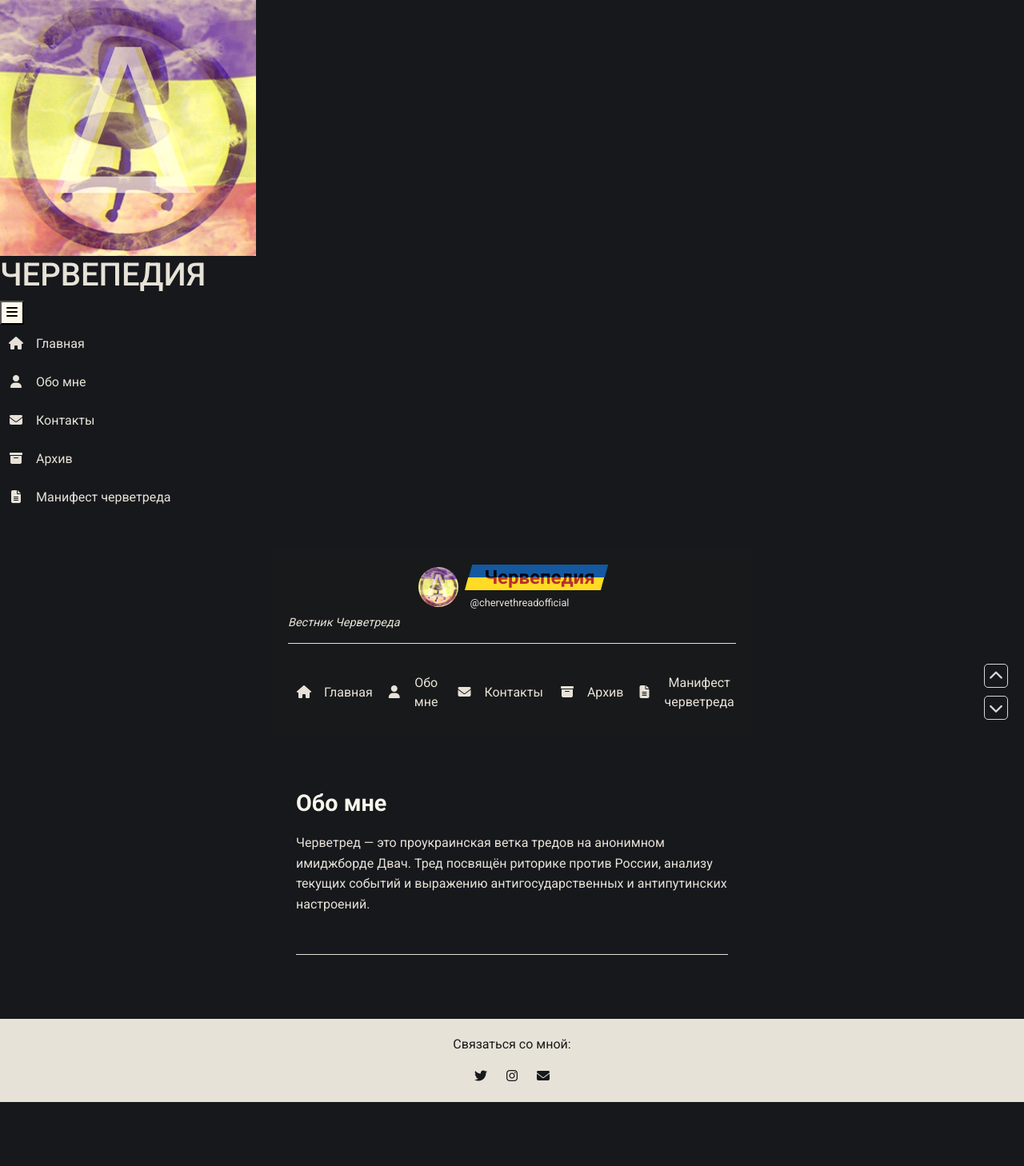
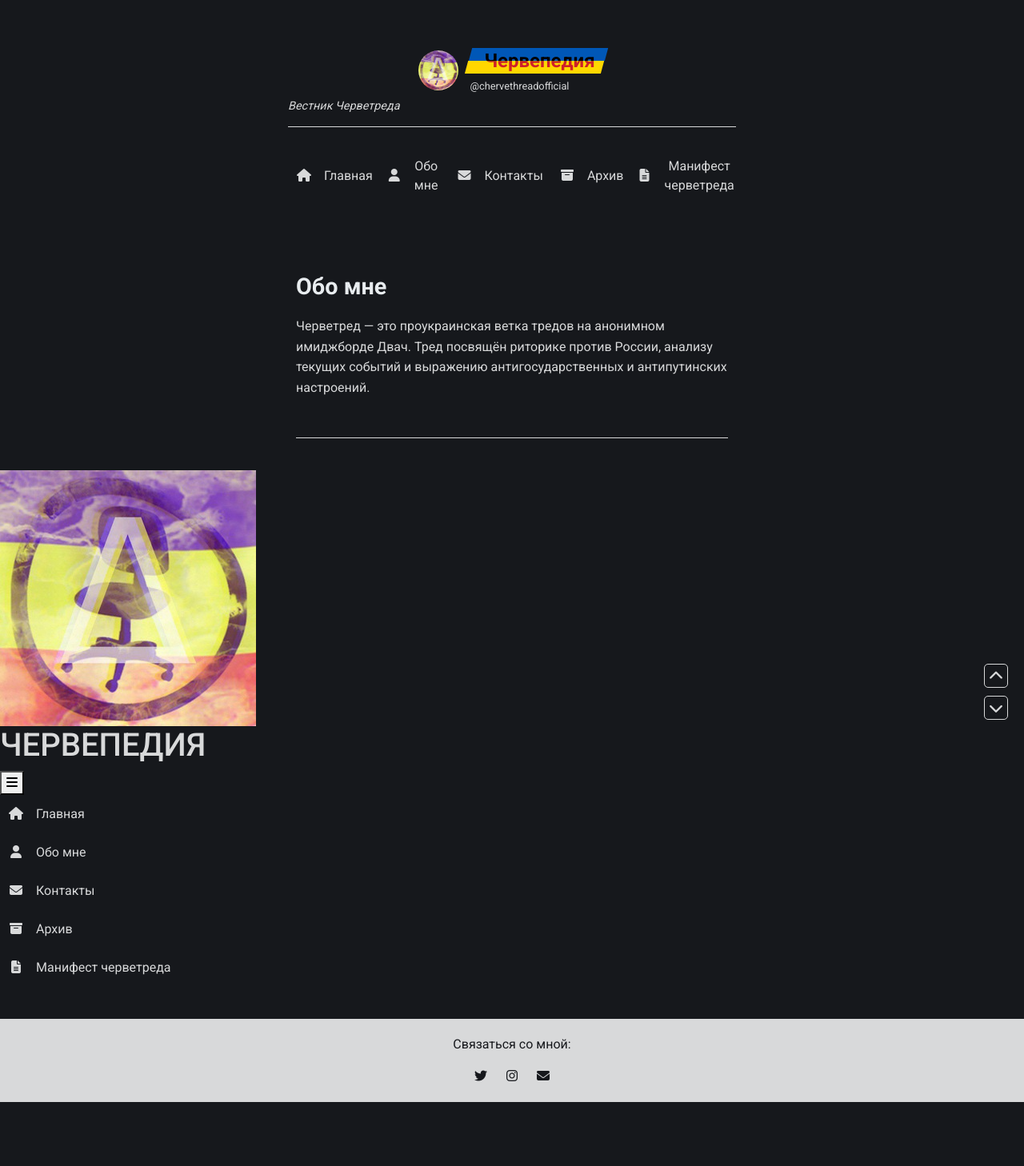
Before and after one commit to chervepediya/chervepediya.github.io, a Jekyll site: the page built from about.md, in a window 1280 px wide. Shown: the whole page at 80% size. Built offline with Jekyll 4.4.1, drawn with Linux system fonts in a browser that asks for light colours; nearby versions of some CDN libraries; a script that is not in the unit is left out.

Commit message:
Update default.html

```diff
--- a/_layouts/default.html
+++ b/_layouts/default.html
@@ -18,13 +18,18 @@
     <script async src="https://telegram.org/js/telegram-widget.js?22" data-telegram-post="channel/post" data-width="100%"></script>
 </head>
 <body>
-    <!-- Контейнер для содержимого с сепией -->
-    <div class="content-wrapper">
+    <div class="main-container">
+        {% include sidebar.html %}
+        <div class="posts-container">
+            {{ content }}
+        </div>
+    </div>
+
     <!-- Мобильная шапка -->
     <header class="mobile-header">
         <div class="header-content">
             <div class="header-left">
-                    <img src="{{ '/assets/images/logo.jpg' | absolute_url }}" alt="Логотип Черветреда" class="logo">
+                <img src="{{ '/assets/images/logo.jpg' | absolute_url }}" alt="Логотип" class="logo">
                 <h1 class="site-title">
                     {{ site.title }}
                     <span class="marker-blue"></span>
@@ -48,22 +53,13 @@
         </nav>
     </header>
 
-        <!-- Основное содержимое -->
-        <div class="main-container">
-            {% include sidebar.html %}
-            <div class="posts-container">
-                {{ content }}
-            </div>
-        </div>
-
-        <!-- Футер -->
-        {% include footer.html %}
-    </div>
-
-    <!-- Кнопки прокрутки и модальное окно -->
+    <!-- Кнопки прокрутки -->
     <button id="scroll-top" class="scroll-btn"><i class="fas fa-chevron-up"></i></button>
     <button id="scroll-bottom" class="scroll-btn"><i class="fas fa-chevron-down"></i></button>
 
+    {% include footer.html %}
+
+    <!-- Модальное окно -->
     <div class="image-modal" id="imageModal">
         <img src="" alt="Увеличенное изображение" id="modalImage">
     </div>
```
Lines whose indentation alone changed are shown as unchanged.
